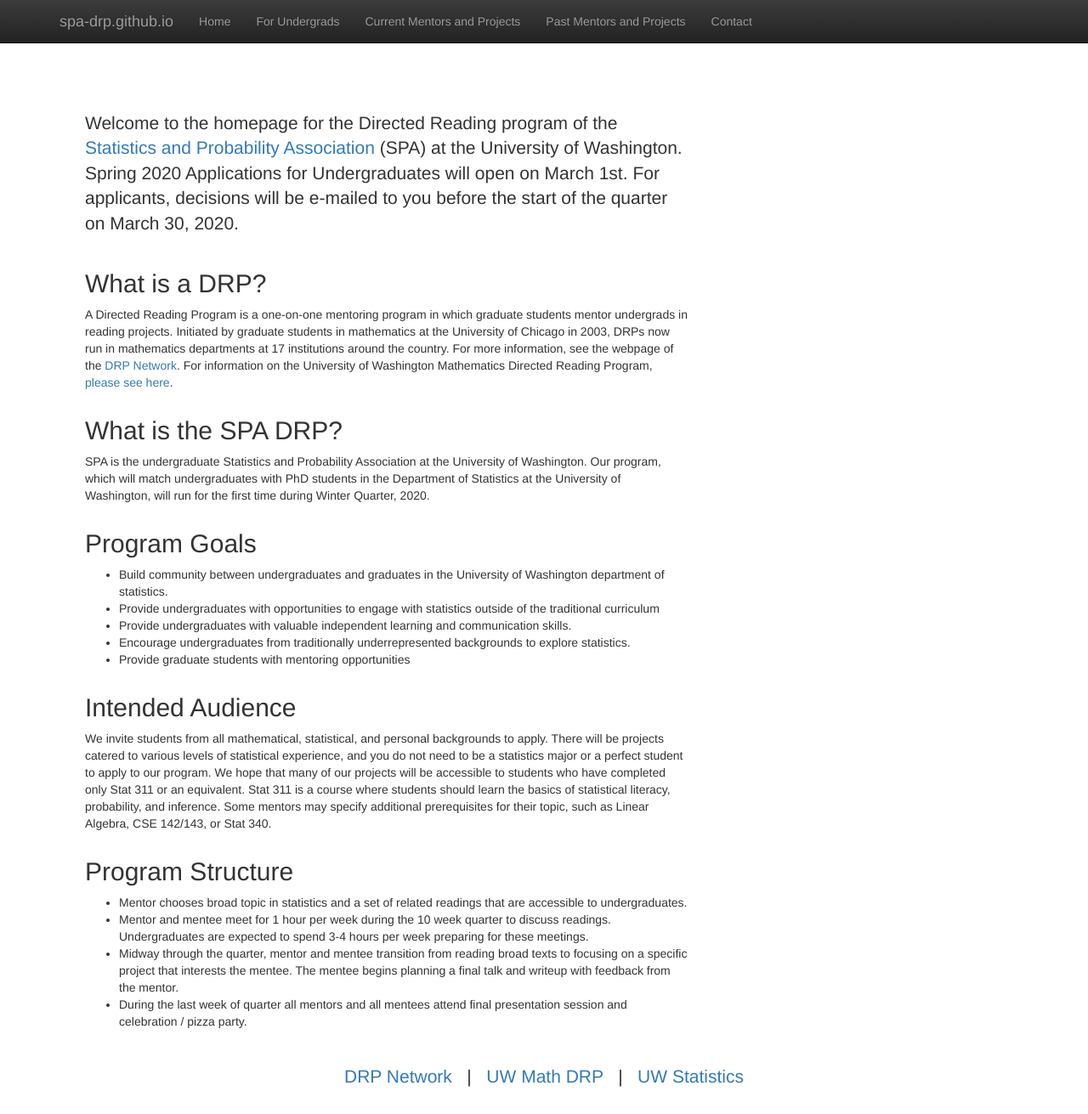
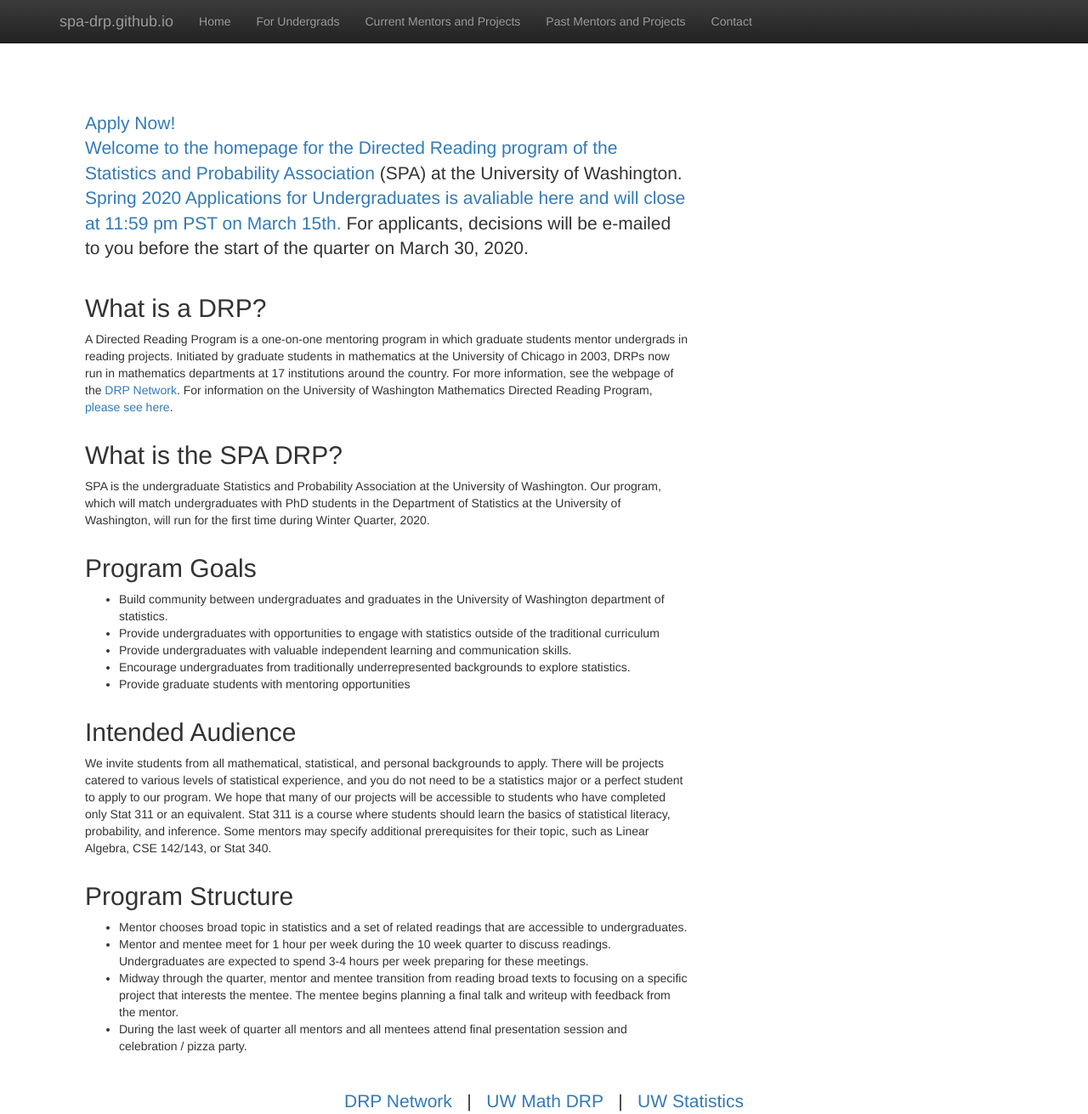
Before and after one commit to SPA-DRP/spa-drp.github.io, a Jekyll site: the page built from index.html, in a window 1280 px wide and 1311 px high. Shown: the whole window at 85% size. Built offline with Jekyll 4.4.1, drawn with Linux system fonts in a browser that asks for light colours; nearby versions of some CDN libraries; library files that are not in the unit come from our copies.

Commit message:
Add undergrad application link

```diff
--- a/index.html
+++ b/index.html
@@ -7,8 +7,10 @@
 <div class="col-md-8">
   <h2 style="padding-top: 10px;" class="featurette-heading"> </h2>
   <p class="lead">
+    <a href = "https://docs.google.com/forms/d/e/1FAIpQLSdxXzDu8_RMQ0wlH3cw5fXU-TiS3eMzcj0iWQMBi0abEJrSKA/viewform?usp=sf_link"> Apply Now! <a>
+    <br>
   Welcome to the homepage for the Directed Reading program of the <a href = "http://students.washington.edu/spassc/">Statistics and Probability Association</a>
-  (SPA) at the University of Washington. Spring 2020 Applications for Undergraduates will open on March 1st. For applicants, decisions will be e-mailed to you before the start of the quarter on March 30, 2020.
+  (SPA) at the University of Washington. <a href = "https://docs.google.com/forms/d/e/1FAIpQLSdxXzDu8_RMQ0wlH3cw5fXU-TiS3eMzcj0iWQMBi0abEJrSKA/viewform?usp=sf_link"> Spring 2020 Applications for Undergraduates is avaliable here and will close at 11:59 pm PST on March 15th.</a> For applicants, decisions will be e-mailed to you before the start of the quarter on March 30, 2020.
    </p>
 </div>
 
```
